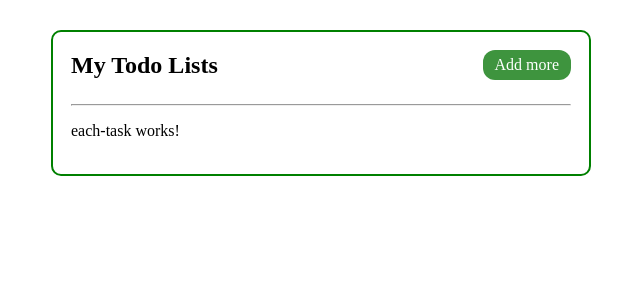
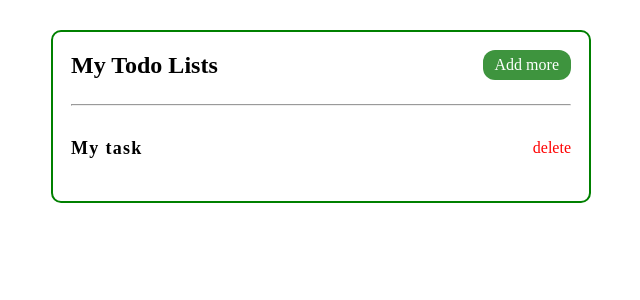
Before and after one commit to sudhansom/todos-angular, an Angular app: page / in a window 1280 px wide. Shown: the top 300 px of the page, without its empty margins (319-959 px from the left). Built offline with nearby package versions, Linux system fonts and the light colour scheme.

Commit message:
style each task

```diff
--- a/src/app/components/each-task/each-task.component.html
+++ b/src/app/components/each-task/each-task.component.html
@@ -1 +1,4 @@
-<p>each-task works!</p>
+<div class="each-task">
+  <h4 class="task">{{task}}</h4>
+  <span class="delete">delete</span>
+</div>
--- a/src/app/components/each-task/each-task.component.scss
+++ b/src/app/components/each-task/each-task.component.scss
@@ -0,0 +1,18 @@
+:host {
+  .each-task {
+    display: flex;
+    justify-content: space-between;
+    align-items: center;
+    .task {
+      font-size: 18px;
+      letter-spacing: 1.3px;
+    }
+    .delete {
+      color: red;
+      cursor: pointer;
+      &:hover {
+        filter:brightness(.8);
+      }
+    }
+  }
+}
--- a/src/app/components/each-task/each-task.component.ts
+++ b/src/app/components/each-task/each-task.component.ts
@@ -1,4 +1,4 @@
-import { Component } from '@angular/core';
+import { Component, Input } from '@angular/core';
 
 @Component({
   selector: 'app-each-task',
@@ -6,5 +6,5 @@ import { Component } from '@angular/core';
   styleUrls: ['./each-task.component.scss']
 })
 export class EachTaskComponent {
-
+  @Input() task = 'My task';
 }
```
